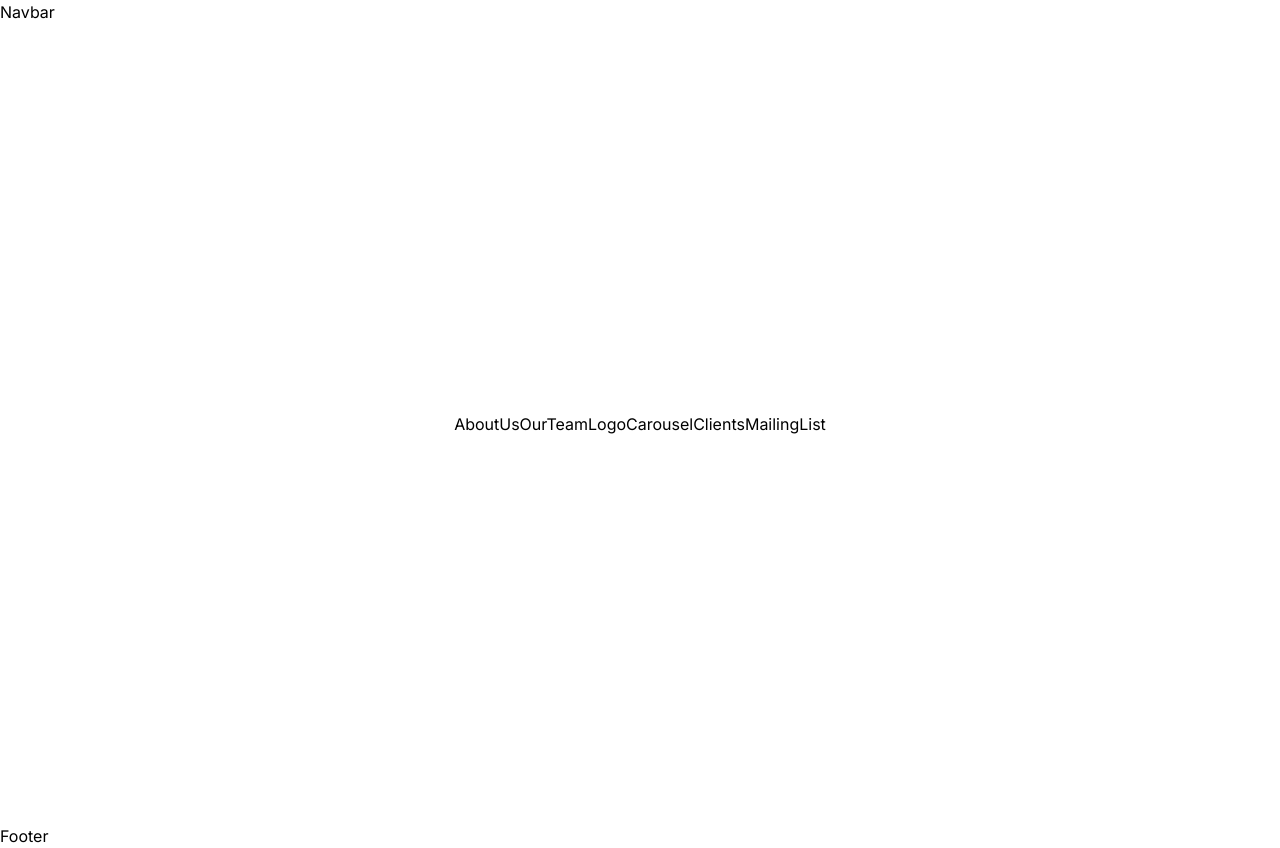
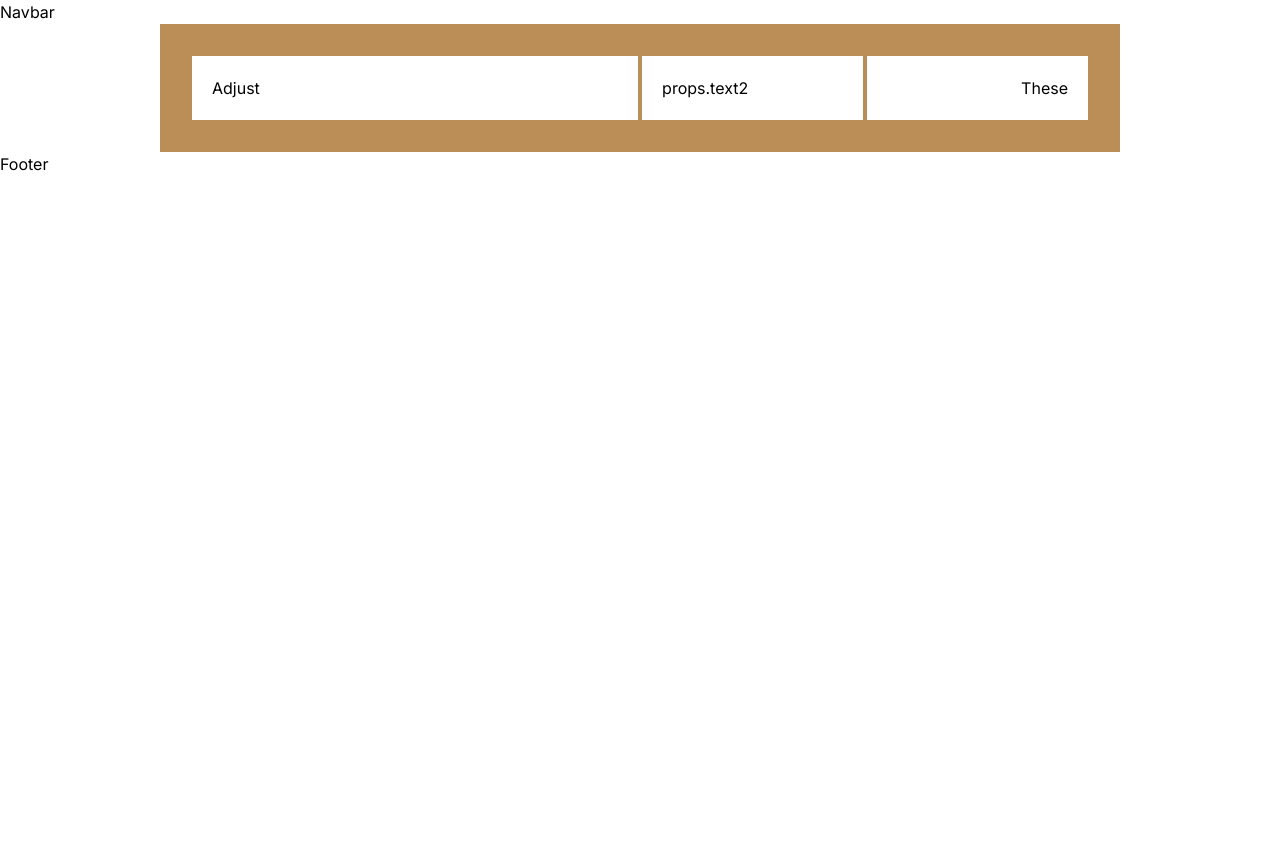
Before and after one commit to acm-ucr/hcg, a Next.js app: page / in a window 1280 px wide. After the commit the page ends 800 px from the top, so only its background shows below. Built offline with nearby package versions, Linux system fonts and the light colour scheme.

Commit message:
add example

```diff
--- a/src/app/page.tsx
+++ b/src/app/page.tsx
@@ -1,17 +1,19 @@
-import AboutUs from "@/components/home/AboutUs";
-import OurTeam from "@/components/home/OurTeam";
-import Carousel from "@/components/home/LogoCarousel";
-import Clients from "@/components/home/Clients";
-import MailingList from "@/components/home/MailingList";
+// import AboutUs from "@/components/home/AboutUs";
+// import OurTeam from "@/components/home/OurTeam";
+// import Carousel from "@/components/home/LogoCarousel";
+// import Clients from "@/components/home/Clients";
+// import MailingList from "@/components/home/MailingList";
+import Example from "@/components/Example";
 
 const Home = () => {
   return (
-    <div className="flex h-screen w-screen items-center justify-center">
-      <AboutUs />
+    <div>
+      {/* <AboutUs />
       <OurTeam />
       <Carousel />
       <Clients />
-      <MailingList />
+      <MailingList /> */}
+      <Example text1="Adjust" text2="These" text3="Props" />
     </div>
   );
 };
--- /dev/null
+++ b/src/components/Example.tsx
@@ -0,0 +1,14 @@
+const Example = (props: { text1: string; text2: string; text3: string }) => {
+  return (
+    <div className="bg-hcg-gold flex w-3/4 items-center gap-1 justify-self-center p-8">
+      <div className="bg-hcg-white w-1/2 p-5 text-left">{props.text1}</div>
+      <div className="flex w-1/2 flex-row gap-1">
+        <div className="bg-hcg-white w-full p-5 text-left">props.text2</div>
+        <div className="bg-hcg-white w-full p-5 text-right">{props.text2}</div>
+      </div>
+      {/* Hint: Add another box/div here similarly to line 4 */}
+    </div>
+  );
+};
+
+export default Example;
```
